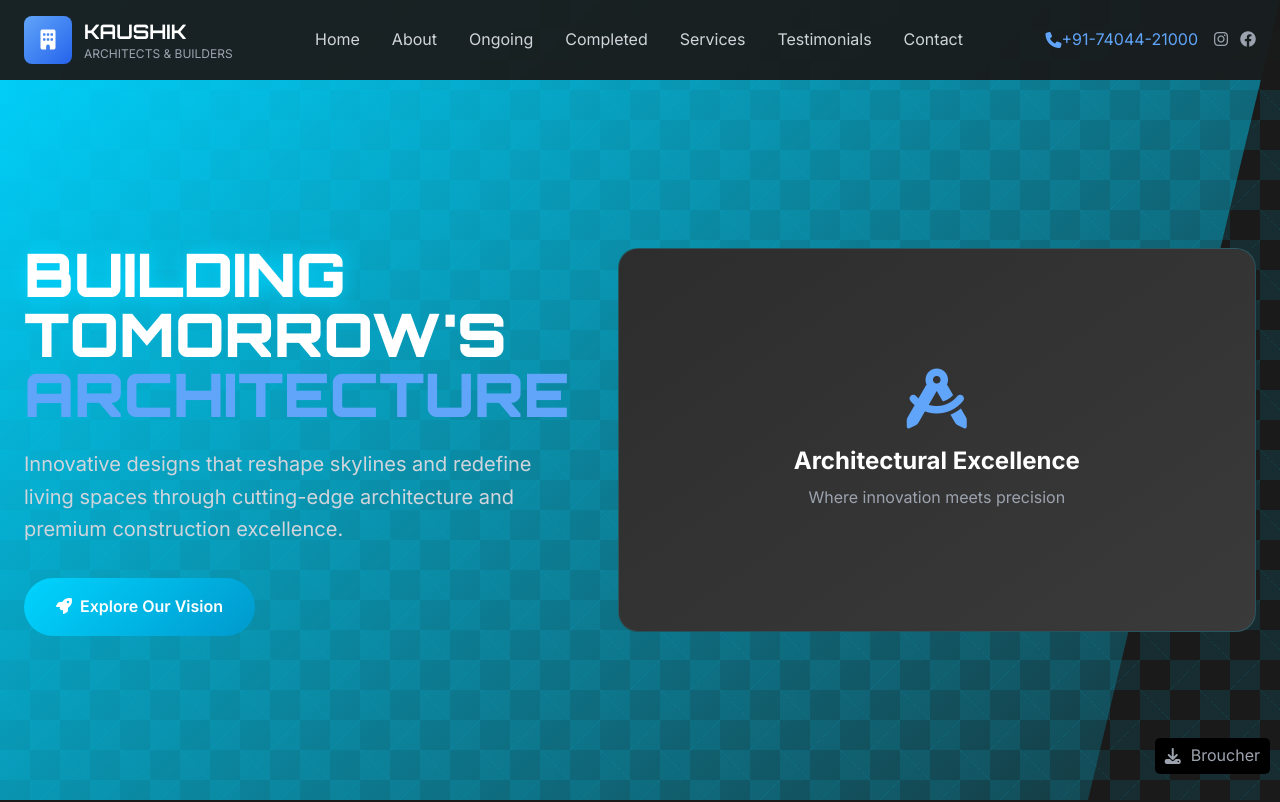
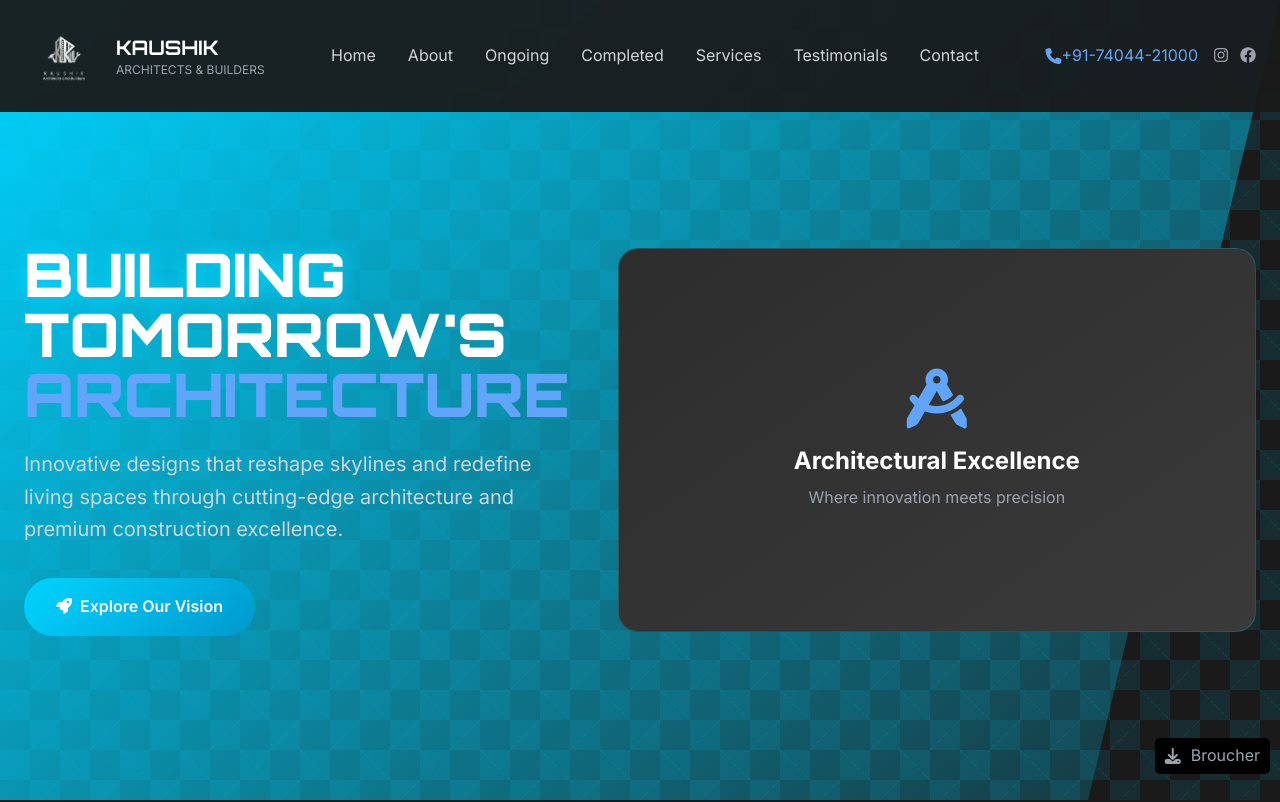
Before and after one commit to kaushikarchitectsandbuilders-lang/kaushikarchitectsandbuilders, a React (Vite) app: page / in a window 1280 px wide. Shown: the top 802 px of the page. Built offline with nearby package versions, Linux system fonts and the light colour scheme.

Commit message:
add: changes

```diff
--- a/src/app.jsx
+++ b/src/app.jsx
@@ -12,17 +12,11 @@ import MediaCarousel from "./carousel.jsx";
 import Footer from "./footer.jsx";
 import ContactDetails from "./contactDetails.jsx";
 
-// const mediaItems = [
-//   { type: "image", src: "https://via.placeholder.com/400x200.png?text=Image+1" },
-//   { type: "video", src: "https://www.w3schools.com/html/mov_bbb.mp4" },
-//   { type: "image", src: "https://via.placeholder.com/400x200.png?text=Image+2" },
-// ];
 export default function App() {
   const [showModal, setShowModal] = useState(false);
 
   return (
     <div onClick={() => setShowModal(false)}>
-      {" "}
       <Header />
       <Hero />
       <About />
--- a/src/footer.jsx
+++ b/src/footer.jsx
@@ -4,9 +4,10 @@ const Footer  = () => {
         <div className="grid grid-cols-1 md:grid-cols-4 gap-8">
             <div>
                 <div className="flex items-center space-x-3 mb-4">
-                    <div className="w-10 h-10 bg-gradient-to-br from-blue-400 to-blue-600 rounded-lg flex items-center justify-center">
-                        <i className="fas fa-building text-white"></i>
-                    </div>
+                <div className="w-20 h-20  rounded-lg flex items-center justify-center">
+                    {/* <i className="fas fa-building text-white text-xl"></i> */}
+                    <img src="/assets/imagesVideos/kaushik-logo.png" alt='logo'/>
+                </div>
                     <div>
                         <h3 className="orbitron font-bold text-lg">KAUSHIK</h3>
                         <p className="text-xs text-gray-400">ARCHITECTS & BUILDERS</p>
@@ -60,7 +61,7 @@ const Footer  = () => {
 
         <div className="border-t border-gray-800 mt-8 pt-8 text-center">
             <p className="text-gray-400 text-sm">
-                © {new Date().getFullYear()} Kaushik Architects & Builders. All rights reserved.
+                © {new Date().getFullYear()} Kaushik Architects & Builders. All rights reserved. | Developed by PNG Software Technologies.
             </p>
         </div>
     </div>
--- a/src/header.jsx
+++ b/src/header.jsx
@@ -4,8 +4,9 @@ export default function Header() {
     <nav className="container mx-auto px-6 py-4">
         <div className="flex justify-between items-center">
             <div className="flex items-center space-x-3">
-                <div className="w-12 h-12 bg-gradient-to-br from-blue-400 to-blue-600 rounded-lg flex items-center justify-center">
-                    <i className="fas fa-building text-white text-xl"></i>
+                <div className="w-20 h-20  rounded-lg flex items-center justify-center">
+                    {/* <i className="fas fa-building text-white text-xl"></i> */}
+                    <img src="/assets/imagesVideos/kaushik-logo.png" alt='logo'/>
                 </div>
                 <div>
                     <h1 className="orbitron text-xl font-bold text-white">KAUSHIK</h1>
```
Also changed, not shown: public/assets/imagesVideos/kaushik-logo.png (added).
